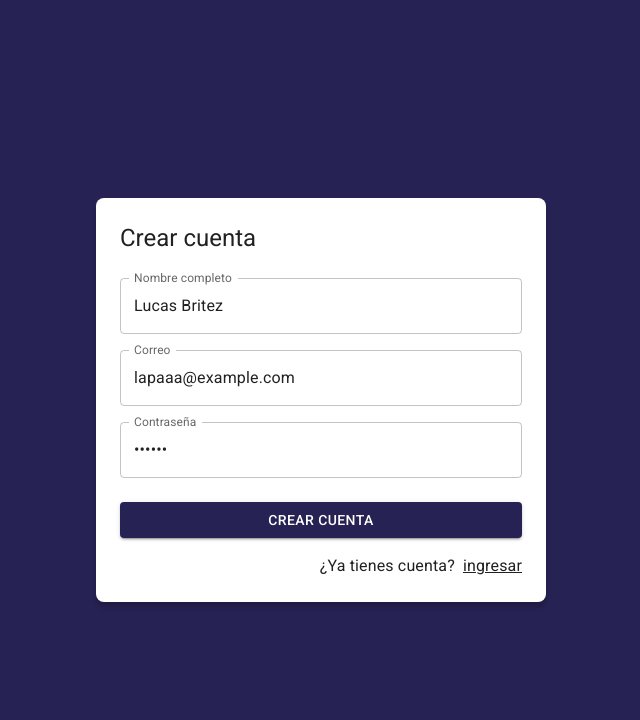
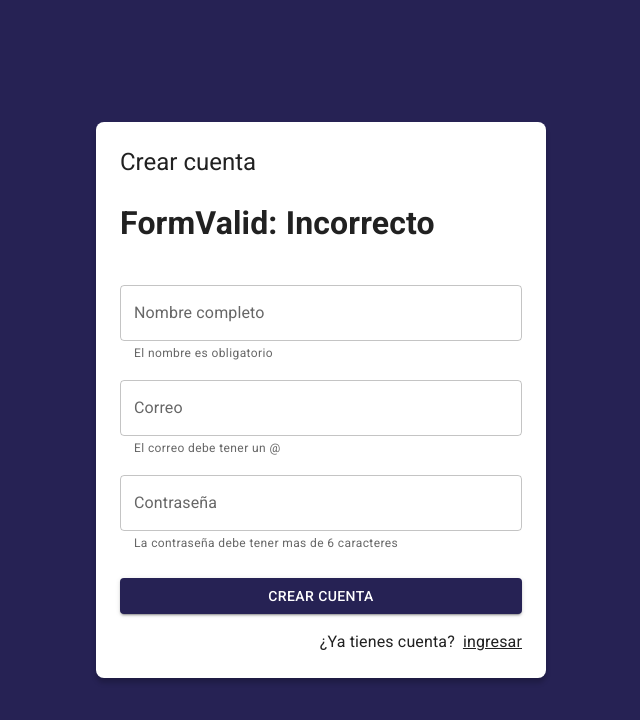
Before and after one commit to CaluBritez/JournalApp, a React (Vite) app: page /auth/register in a window 1280 px wide. Shown: the top 720 px of the page, without its empty margins (319-959 px from the left). Built offline with nearby package versions, Linux system fonts and the light colour scheme.

Commit message:
usuario registrado en base de datos

```diff
--- a/src/auth/pages/RegisterPage.jsx
+++ b/src/auth/pages/RegisterPage.jsx
@@ -1,27 +1,46 @@
 import { Link as RouterLink } from 'react-router-dom';
 import { Button, Grid, Link, TextField, Typography } from '@mui/material';
+import { useDispatch } from 'react-redux';
+import { useState } from 'react';
 
 import { AuthLayout } from '../layout/AuthLayout';
 import { useForm } from '../../hooks/useForm.js';
+import { checkingAuthentication, startCreatingUserWithEmailPassword } from '../../store/auth/thunks.js';
 
 const formData = {
-    email: 'lapaaa@example.com',
-    password: '123456',
-    displayName: 'Lucas Britez'
+    email: '',
+    password: '',
+    displayName: ''
+}
+
+const formValidations = {
+    email: [(value) => value.includes('@'), 'El correo debe tener un @'],
+    password: [(value) => value.length >= 6, 'La contraseña debe tener mas de 6 caracteres'],
+    displayName: [(value) => value.length >= 1, 'El nombre es obligatorio'],
 }
 
 
 export const RegisterPage = () => {
 
-    const { displayName, email, password , onInputChange, formState } = useForm(formData);
+    const dispatch = useDispatch();
+
+    const [formSubmitted, setFormSubmitted] = useState(false);
+
+    const { formState, displayName, email, password , onInputChange,
+        isFormValid, displayNameValid, emailValid, passwordValid } = useForm(formData, formValidations);
 
     const onSubmit = (event) => {
         event.preventDefault();
-        console.log(formState);
+        setFormSubmitted(true);
+
+        if( !isFormValid ) return;
+
+        dispatch( startCreatingUserWithEmailPassword(formState) );
     }
 
     return (
     <AuthLayout title="Crear cuenta">
+        <h1>FormValid:  { isFormValid? 'Valido' : 'Incorrecto' }</h1>
         <form onSubmit={ onSubmit }>
             <Grid container>
 
@@ -34,6 +53,8 @@ export const RegisterPage = () => {
                 name="displayName"
                 value={ displayName }
                 onChange={ onInputChange }
+                error={ !!displayNameValid && formSubmitted }
+                helperText={ displayNameValid }
                 />
             </Grid>
 
@@ -46,6 +67,8 @@ export const RegisterPage = () => {
                 name="email"
                 value={ email }
                 onChange={ onInputChange }
+                error={ !!emailValid && formSubmitted }
+                helperText={ emailValid }
                 />
             </Grid>
 
@@ -58,6 +81,8 @@ export const RegisterPage = () => {
                 name="password"
                 value={ password }
                 onChange={ onInputChange }
+                error={ !!passwordValid && formSubmitted }
+                helperText={ passwordValid }
                 />
             </Grid>
 
--- a/src/firebase/providers.js
+++ b/src/firebase/providers.js
@@ -1,4 +1,4 @@
-import { GoogleAuthProvider, signInWithPopup } from "firebase/auth";
+import { GoogleAuthProvider, signInWithPopup, createUserWithEmailAndPassword } from "firebase/auth";
 
 import { firebaseAuth } from "./config";
 
@@ -35,3 +35,25 @@ export const signInWithGoogle = async () => {
     };
   }
 };
+
+export const registerUserWhitEmailPassword = async ({ email, password, displayName }) => {
+  try {
+
+    const resp = await createUserWithEmailAndPassword(firebaseAuth, email, password);
+    const { uid, photoURL } = resp.user;
+    console.log(resp);
+
+    return {
+      ok: true,
+      //user info
+      displayName,
+      email,
+      photoURL,
+      uid,
+    }
+
+  } catch (error) {
+    console.log(error);
+    return { ok: false, errorMessage: error.message };
+  }
+}
--- a/src/hooks/useForm.js
+++ b/src/hooks/useForm.js
@@ -1,8 +1,23 @@
-import { useState } from 'react';
+import { useState, useEffect, useMemo } from 'react';
 
-export const useForm = ( initialForm = {} ) => {
+export const useForm = ( initialForm = {}, formValidations = {} ) => {
 
     const [ formState, setFormState ] = useState( initialForm );
+
+    const [ formValidation, setFormValidation ] = useState({});
+
+    useEffect(() => {
+        createValidators();
+    }, [ formState ]);
+
+    const isFormValid = useMemo(() => {
+
+        for( const formValue of Object.keys( formValidation ) ) {
+            if( formValidation[ formValue ] !== null ) return false;
+        }
+
+        return true;
+    }, [ formValidation ]);
 
     const onInputChange = ({ target }) => {
         const { name, value } = target;
@@ -16,10 +31,25 @@ export const useForm = ( initialForm = {} ) => {
         setFormState( initialForm );
     }
 
+    const createValidators = ( validation = [] ) => {
+
+        const formCheckedValues = {};
+
+        for( const formField of Object.keys( formValidations ) ) {
+            const [ regExp, errorMessage ] = formValidations[ formField ];
+            formCheckedValues[ `${ formField }Valid` ] = regExp( formState[ formField ] ) ? null : errorMessage;
+
+            setFormValidation( formCheckedValues );
+        }
+    }
+
     return {
         ...formState,
         formState,
         onInputChange,
         onResetForm,
+
+        ...formValidation,
+        isFormValid
     }
 }
--- a/src/store/auth/thunks.js
+++ b/src/store/auth/thunks.js
@@ -1,4 +1,4 @@
-import { signInWithGoogle } from '../../firebase/providers.js';
+import { signInWithGoogle, registerUserWhitEmailPassword } from '../../firebase/providers.js';
 import { checkingCredentials, logout, login } from './authSlice.js';
 
 export const checkingAuthentication = () => {
@@ -20,3 +20,13 @@ export const startGoogleSignIn = () => {
         dispatch( login( result ) );
     }
 }
+
+export const startCreatingUserWithEmailPassword = ({ email, password, displayName }) => {
+
+    return async( dispatch ) => {
+        dispatch( checkingCredentials() );
+
+        const resp = await registerUserWhitEmailPassword({ email, password, displayName });
+        console.log(resp);
+    }
+}
```
